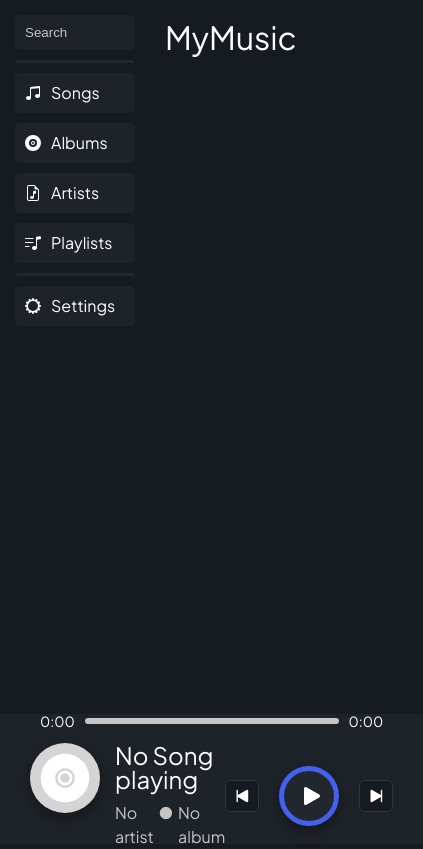
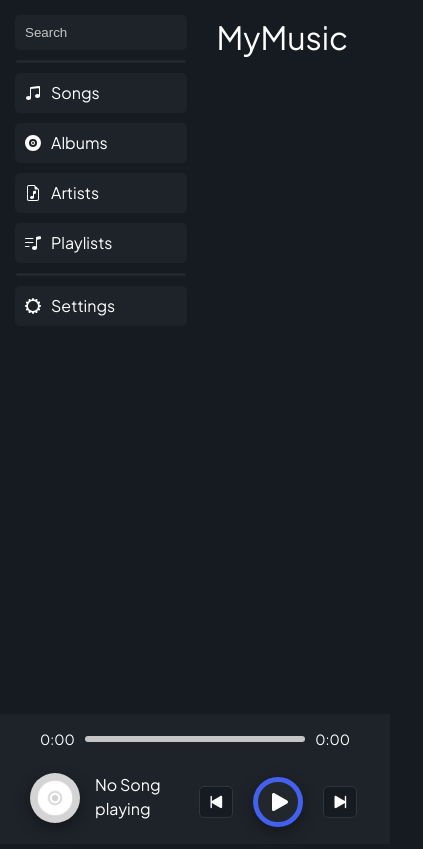
Before and after one commit to jesusalberto11/MyMusicPlayer, a React (Vite) app: page / in a window 390 px wide. Shown: the whole page, 423 px wide, since content can reach past the window. Built offline with nearby package versions, Linux system fonts and the light colour scheme.

Commit message:
Update: Updated responsive styles

```diff
--- a/src/styles/music player/CurrentSongDetails.css
+++ b/src/styles/music player/CurrentSongDetails.css
@@ -41,3 +41,17 @@
   font-size: 16px;
   color: #c5c5c5;
 }
+
+@media screen and (max-width: 768px) {
+  .current-song-img {
+    height: 50px;
+  }
+
+  .song-name {
+    font-size: 16px;
+  }
+
+  .song-artist-album-container p {
+    display: none;
+  }
+}
--- a/src/styles/music player/MusicPlayer.css
+++ b/src/styles/music player/MusicPlayer.css
@@ -20,3 +20,9 @@
 
   display: flex;
 }
+
+@media screen and (max-width: 768px) {
+  .music-player {
+    justify-content: space-evenly;
+  }
+}
--- a/src/styles/music player/MusicPlayerControls.css
+++ b/src/styles/music player/MusicPlayerControls.css
@@ -46,3 +46,10 @@
 .play-button:hover {
   filter: drop-shadow(0 0 4px #8b91ff);
 }
+
+@media screen and (max-width: 768px) {
+  .play-button {
+    height: 50px;
+    width: 50px;
+  }
+}
```
